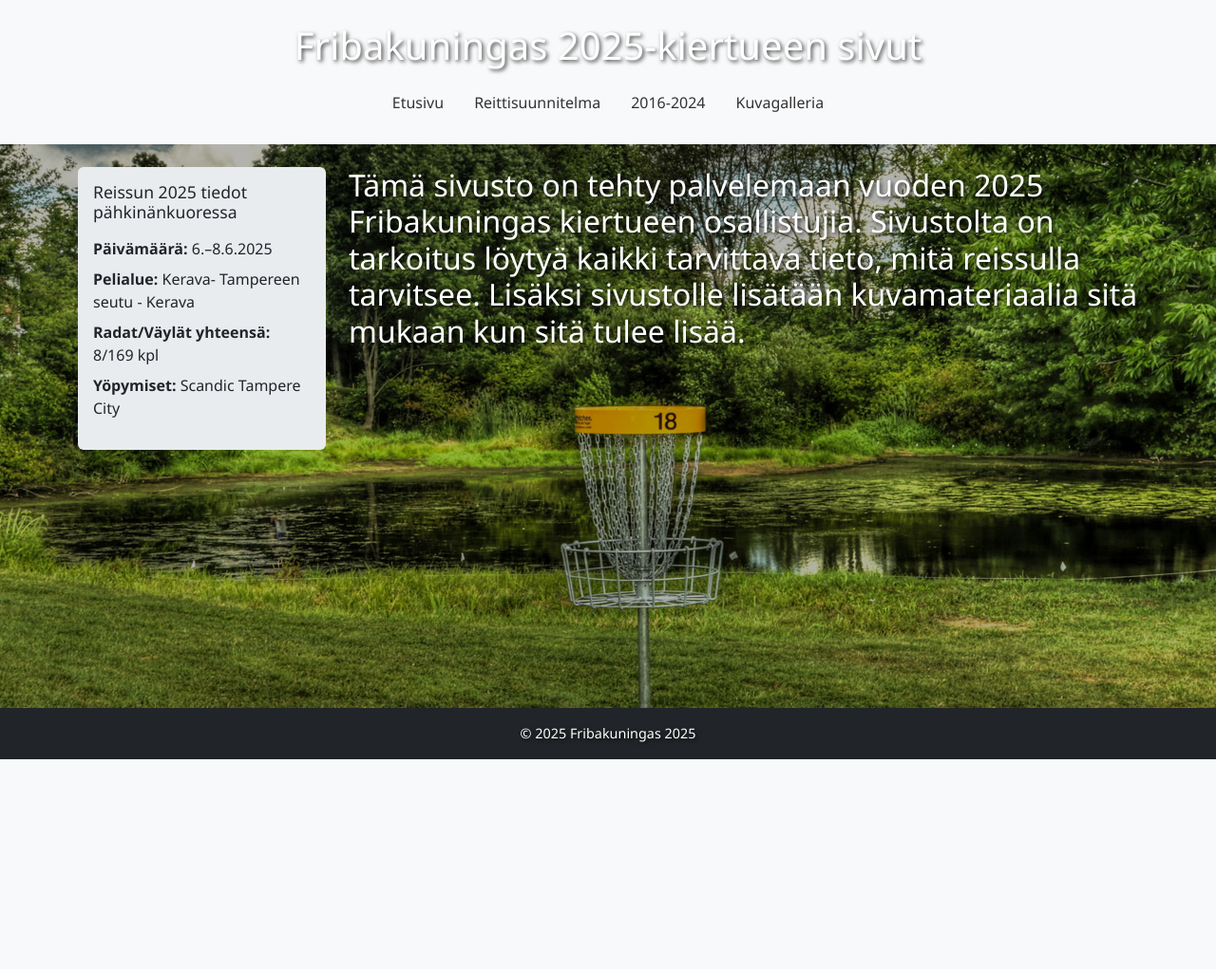
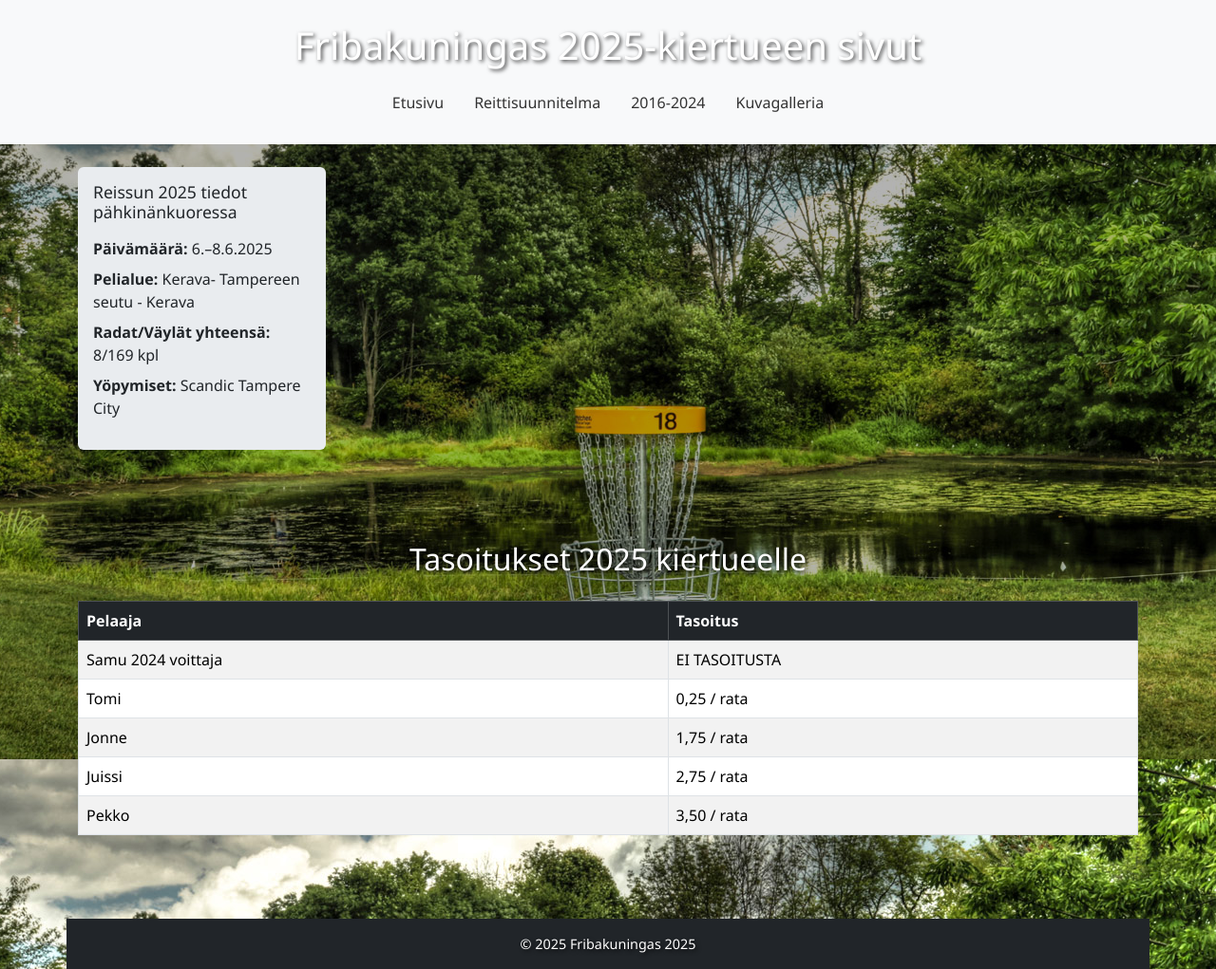
Before and after one commit to MuzhuuNamNam/WEBsovellukset, a plain HTML site: page WS07_Building_a_complete_webpage/index.html in a window 1280 px wide. Shown: the whole page at 95% size. Before the commit the page ends 800 px from the top, so only its background shows below. Drawn offline with nearby package versions, Linux system fonts and the light colour scheme.

Commit message:
index.html lisätty tasoitukset 2025 vuodelle

```diff
--- a/WS07_Building_a_complete_webpage/index.html
+++ b/WS07_Building_a_complete_webpage/index.html
@@ -34,9 +34,42 @@
           </ul>
         </div>
       </aside>
-
-      <main class="col-md-9">
-        <h2>Tämä sivusto on tehty palvelemaan vuoden 2025 Fribakuningas kiertueen osallistujia. Sivustolta on tarkoitus löytyä kaikki tarvittava tieto, mitä reissulla tarvitsee. Lisäksi sivustolle lisätään kuvamateriaalia sitä mukaan kun sitä tulee lisää.</h2>
+  <div class="container my-4">
+    <div class="row">
+      <main class="container my-5">
+        <h2 class="text-center mb-4">Tasoitukset 2025 kiertueelle</h2>
+        <div class="table-responsive">
+          <table class="table table-bordered table-hover table-striped text-white">
+            <thead class="table-dark">
+              <tr>
+                <th>Pelaaja</th>
+                <th>Tasoitus</th>
+              </tr>
+            </thead>
+            <tbody>
+              <tr>
+                <td>Samu 2024 voittaja</td>
+                <td>EI TASOITUSTA</td>
+              </tr>
+              <tr>
+                <td>Tomi</td>
+                <td>0,25 / rata</td>
+              </tr>
+              <tr>
+                <td>Jonne</td>
+                <td>1,75 / rata</td>
+              </tr>
+              <tr>
+                <td>Juissi</td>
+                <td>2,75 / rata</td>
+              </tr>
+              <tr>
+                <td>Pekko</td>
+                <td>3,50 / rata</td>
+              </tr>
+            </tbody>
+          </table>
+        </div>
       </main>
     </div>
   </div>
```
Also changed, not shown: WS07_Building_a_complete_webpage/reitit.html (+0 -1 lines).
